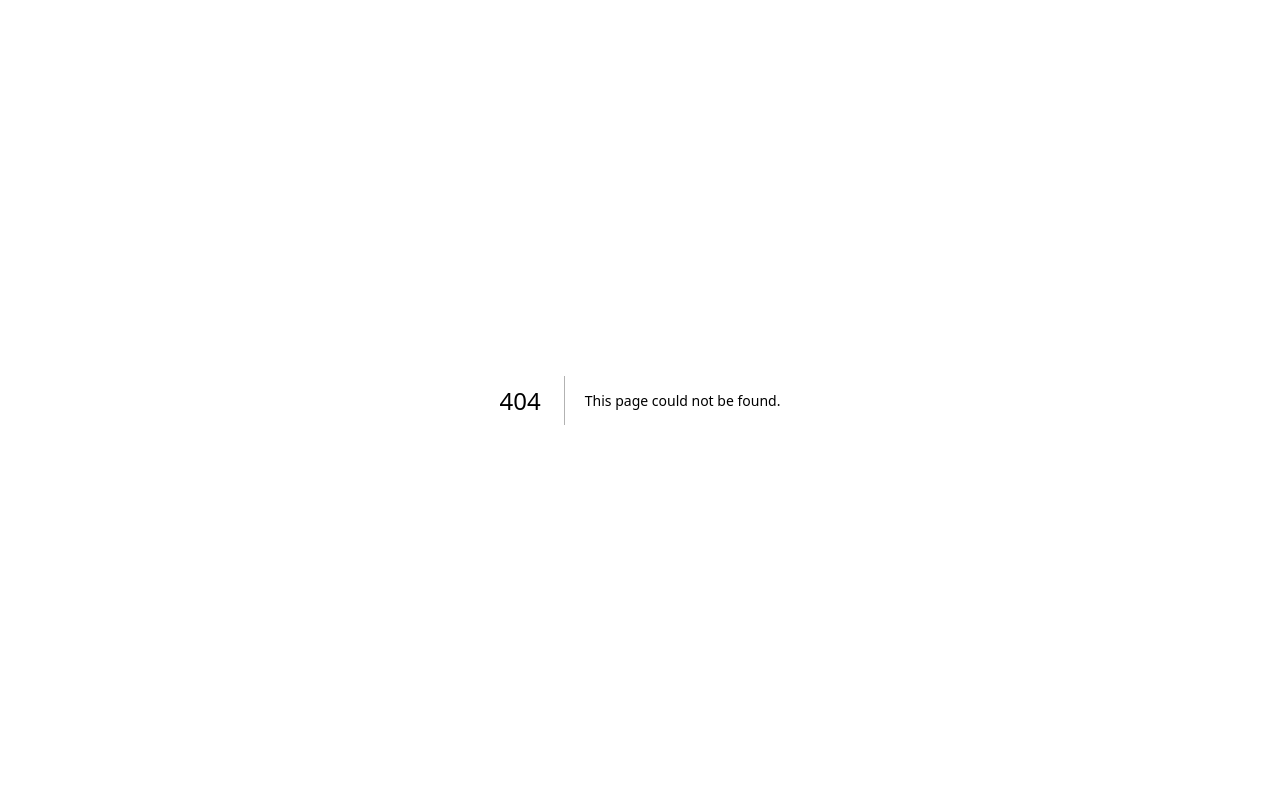
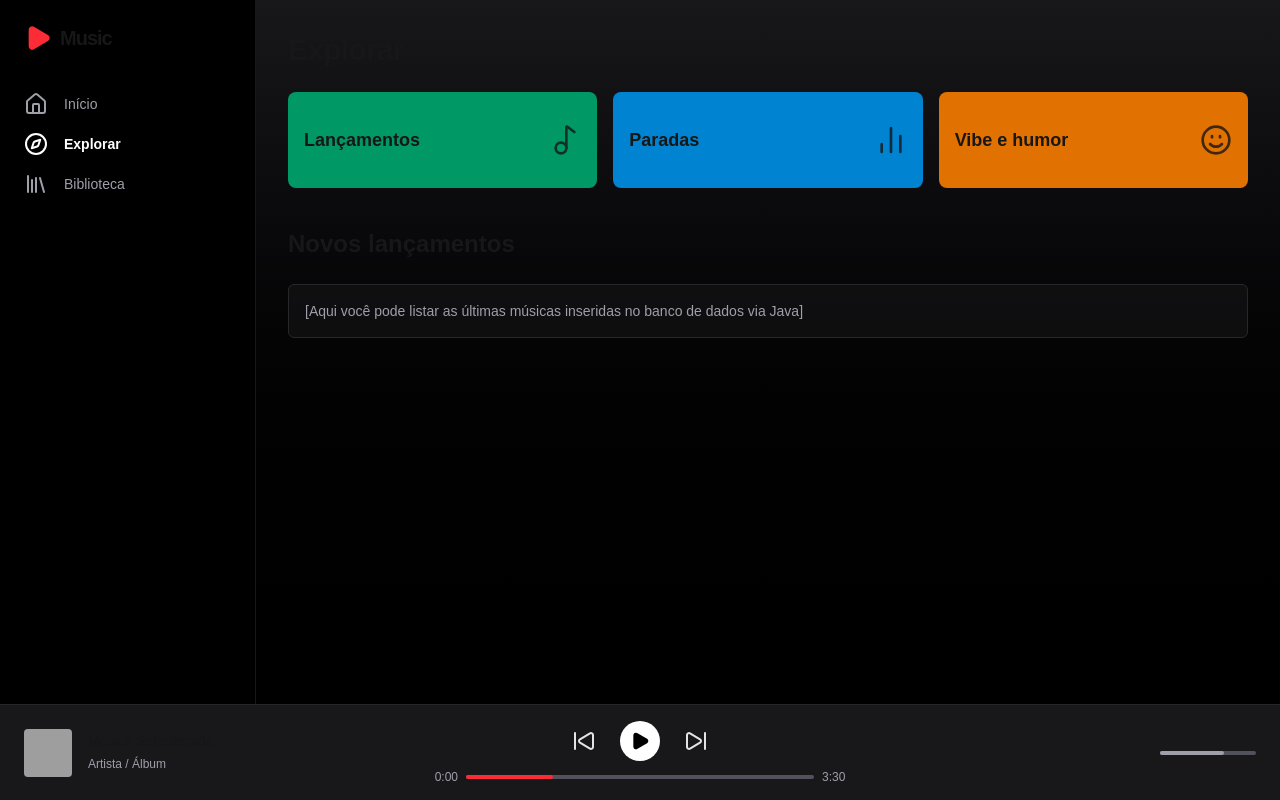
Before and after one commit to ghustdev/clone-youtube-music, a Next.js app in the folder frontend/: page /explore in a window 1280 px wide. Before the commit this address had no page. Built offline with nearby package versions, Linux system fonts and the light colour scheme; grey boxes are pictures that could not be loaded.

Commit message:
feat: implement Explore, Library, Sidebar, and Player components; update Home layout

```diff
--- /dev/null
+++ b/frontend/app/explore/page.tsx
@@ -0,0 +1,36 @@
+import { Music2, BarChart2, Smile } from "lucide-react";
+
+export default function Explore() {
+  const categories = [
+    { label: "Lançamentos", icon: Music2, color: "bg-emerald-600" },
+    { label: "Paradas", icon: BarChart2, color: "bg-sky-600" },
+    { label: "Vibe e humor", icon: Smile, color: "bg-amber-600" },
+  ];
+
+  return (
+    <div className="flex flex-col gap-6">
+      <h1 className="text-3xl font-bold tracking-tight">Explorar</h1>
+
+      <div className="grid grid-cols-1 sm:grid-cols-3 gap-4">
+        {categories.map((cat, i) => {
+          const Icon = cat.icon;
+          return (
+            <div
+              key={i}
+              className={`p-4 h-24 rounded-lg ${cat.color} flex items-center justify-between cursor-pointer hover:brightness-110 transition-all`}
+            >
+              <span className="font-bold text-lg">{cat.label}</span>
+              <Icon size={32} className="opacity-80" />
+            </div>
+          );
+        })}
+      </div>
+
+      <h2 className="text-2xl font-bold mt-4">Novos lançamentos</h2>
+      <div className="bg-zinc-900/50 p-4 rounded-md border border-zinc-800 text-zinc-400 text-sm">
+        [Aqui você pode listar as últimas músicas inseridas no banco de dados
+        via Java]
+      </div>
+    </div>
+  );
+}
--- a/frontend/app/layout.tsx
+++ b/frontend/app/layout.tsx
@@ -1,6 +1,8 @@
 import type { Metadata } from "next";
 import { Geist, Geist_Mono } from "next/font/google";
 import "./globals.css";
+import Sidebar from "@/components/Sidebar";
+import Player from "@/components/Player";
 
 const geistSans = Geist({
   variable: "--font-geist-sans",
@@ -13,8 +15,8 @@ const geistMono = Geist_Mono({
 });
 
 export const metadata: Metadata = {
-  title: "Create Next App",
-  description: "Generated by create next app",
+  title: "YouTube Music Clone",
+  description: "Trabalho de POO - Backend Java",
 };
 
 export default function RootLayout({
@@ -23,11 +25,21 @@ export default function RootLayout({
   children: React.ReactNode;
 }>) {
   return (
-    <html
-      lang="en"
-      className={`${geistSans.variable} ${geistMono.variable} h-full antialiased`}
-    >
-      <body className="min-h-full flex flex-col">{children}</body>
+    <html lang="pt-BR">
+      <body className="h-screen flex flex-col bg-black text-white font-sans overflow-hidden">
+        {/* Corpo principal */}
+        <div className="flex flex-1 overflow-hidden">
+          <Sidebar />
+
+          {/* Aqui é onde as páginas (Home, Explore, Library) vão aparecer */}
+          <main className="flex-1 p-8 overflow-y-auto bg-gradient-to-b from-zinc-900 to-black">
+            {children}
+          </main>
+        </div>
+
+        {/* Player fixo no rodapé */}
+        <Player />
+      </body>
     </html>
   );
 }
--- /dev/null
+++ b/frontend/app/library/page.tsx
@@ -0,0 +1,30 @@
+import { Plus } from "lucide-react";
+
+export default function Library() {
+  return (
+    <div className="flex flex-col gap-6">
+      <div className="flex items-center justify-between">
+        <h1 className="text-3xl font-bold tracking-tight">Biblioteca</h1>
+        <button className="flex items-center gap-2 bg-zinc-800 hover:bg-zinc-700 px-4 py-2 rounded-full text-sm font-medium transition-colors">
+          <Plus size={18} /> Nova Playlist
+        </button>
+      </div>
+
+      <div className="grid grid-cols-1 md:grid-cols-2 gap-4">
+        <div className="p-6 bg-zinc-900 border border-zinc-800 rounded-lg flex flex-col gap-2">
+          <h3 className="font-semibold text-lg">Músicas curtidas</h3>
+          <p className="text-sm text-zinc-400">
+            Sua coleção de faixas favoritas sincronizadas com o backend.
+          </p>
+        </div>
+
+        <div className="p-6 bg-zinc-900 border border-zinc-800 rounded-lg flex flex-col gap-2">
+          <h3 className="font-semibold text-lg">Playlists salvas</h3>
+          <p className="text-sm text-zinc-400">
+            Lê e grava dados estruturados em listas vindas da sua aplicação.
+          </p>
+        </div>
+      </div>
+    </div>
+  );
+}
--- a/frontend/app/page.tsx
+++ b/frontend/app/page.tsx
@@ -1,65 +1,32 @@
-import Image from "next/image";
+import { Play } from "lucide-react";
 
 export default function Home() {
+  const albums = [1, 2, 3, 4, 5];
+
   return (
-    <div className="flex flex-col flex-1 items-center justify-center bg-zinc-50 font-sans dark:bg-black">
-      <main className="flex flex-1 w-full max-w-3xl flex-col items-center justify-between py-32 px-16 bg-white dark:bg-black sm:items-start">
-        <Image
-          className="dark:invert"
-          src="/next.svg"
-          alt="Next.js logo"
-          width={100}
-          height={20}
-          priority
-        />
-        <div className="flex flex-col items-center gap-6 text-center sm:items-start sm:text-left">
-          <h1 className="max-w-xs text-3xl font-semibold leading-10 tracking-tight text-black dark:text-zinc-50">
-            To get started, edit the page.tsx file.
-          </h1>
-          <p className="max-w-md text-lg leading-8 text-zinc-600 dark:text-zinc-400">
-            Looking for a starting point or more instructions? Head over to{" "}
-            <a
-              href="https://vercel.com/templates?framework=next.js&utm_source=create-next-app&utm_medium=appdir-template-tw&utm_campaign=create-next-app"
-              className="font-medium text-zinc-950 dark:text-zinc-50"
-            >
-              Templates
-            </a>{" "}
-            or the{" "}
-            <a
-              href="https://nextjs.org/learn?utm_source=create-next-app&utm_medium=appdir-template-tw&utm_campaign=create-next-app"
-              className="font-medium text-zinc-950 dark:text-zinc-50"
-            >
-              Learning
-            </a>{" "}
-            center.
-          </p>
-        </div>
-        <div className="flex flex-col gap-4 text-base font-medium sm:flex-row">
-          <a
-            className="flex h-12 w-full items-center justify-center gap-2 rounded-full bg-foreground px-5 text-background transition-colors hover:bg-[#383838] dark:hover:bg-[#ccc] md:w-[158px]"
-            href="https://vercel.com/new?utm_source=create-next-app&utm_medium=appdir-template-tw&utm_campaign=create-next-app"
-            target="_blank"
-            rel="noopener noreferrer"
-          >
-            <Image
-              className="dark:invert"
-              src="/vercel.svg"
-              alt="Vercel logomark"
-              width={16}
-              height={16}
-            />
-            Deploy Now
-          </a>
-          <a
-            className="flex h-12 w-full items-center justify-center rounded-full border border-solid border-black/[.08] px-5 transition-colors hover:border-transparent hover:bg-black/[.04] dark:border-white/[.145] dark:hover:bg-[#1a1a1a] md:w-[158px]"
-            href="https://nextjs.org/docs?utm_source=create-next-app&utm_medium=appdir-template-tw&utm_campaign=create-next-app"
-            target="_blank"
-            rel="noopener noreferrer"
-          >
-            Documentation
-          </a>
-        </div>
-      </main>
+    <div className="flex flex-col gap-6">
+      <h1 className="text-3xl font-bold tracking-tight">Ouvir novamente</h1>
+
+      <div className="grid grid-cols-2 md:grid-cols-3 lg:grid-cols-5 gap-6">
+        {albums.map((id) => (
+          <div key={id} className="flex flex-col gap-2 group cursor-pointer">
+            <div className="w-full aspect-square bg-zinc-800 rounded-md overflow-hidden relative">
+              <img
+                src="https://images.unsplash.com/photo-1614613535308-eb5fbd3d2c17?auto=format&fit=crop&q=80&w=300&h=300"
+                alt="Capa do Álbum"
+                className="w-full h-full object-cover group-hover:scale-105 transition-transform duration-300"
+              />
+              <button className="absolute bottom-3 right-3 w-10 h-10 bg-red-500 rounded-full flex items-center justify-center opacity-0 group-hover:opacity-100 transition-all shadow-lg transform translate-y-2 group-hover:translate-y-0">
+                <Play className="fill-black text-black" size={20} />
+              </button>
+            </div>
+            <strong className="text-sm font-medium leading-tight">
+              Álbum Recomendado {id}
+            </strong>
+            <span className="text-xs text-zinc-400">Gênero / Playlist</span>
+          </div>
+        ))}
+      </div>
     </div>
   );
 }
--- /dev/null
+++ b/frontend/components/Player.tsx
@@ -0,0 +1,56 @@
+import { Play, SkipBack, SkipForward } from "lucide-react";
+
+export default function Player() {
+  return (
+    <footer className="h-24 bg-zinc-900 border-t border-zinc-800 flex items-center justify-between px-6 z-10">
+      {/* Informações da Música */}
+      <div className="flex items-center gap-4 w-1/3">
+        <div className="w-12 h-12 bg-zinc-800 rounded md:block hidden">
+          <img
+            src="https://images.unsplash.com/photo-1614613535308-eb5fbd3d2c17?auto=format&fit=crop&q=80&w=60&h=60"
+            alt="Capa"
+            className="w-full h-full object-cover rounded"
+          />
+        </div>
+        <div>
+          <strong className="block text-sm font-normal">
+            Música Selecionada
+          </strong>
+          <span className="text-xs text-zinc-400">Artista / Álbum</span>
+        </div>
+      </div>
+
+      {/* Controles de Reprodução */}
+      <div className="flex flex-col items-center gap-2 w-1/3">
+        <div className="flex items-center gap-6">
+          <SkipBack
+            size={24}
+            className="text-zinc-200 cursor-pointer hover:text-white"
+          />
+          <button className="w-10 h-10 flex items-center justify-center bg-white rounded-full text-black hover:scale-105 transition-transform">
+            <Play className="fill-black" size={20} />
+          </button>
+          <SkipForward
+            size={24}
+            className="text-zinc-200 cursor-pointer hover:text-white"
+          />
+        </div>
+
+        <div className="flex items-center gap-2 w-full max-w-md">
+          <span className="text-xs text-zinc-400">0:00</span>
+          <div className="h-1 rounded-full w-full bg-zinc-600 cursor-pointer relative group">
+            <div className="bg-red-500 w-1/4 h-full rounded-full absolute top-0 left-0"></div>
+          </div>
+          <span className="text-xs text-zinc-400">3:30</span>
+        </div>
+      </div>
+
+      {/* Volume / Extras */}
+      <div className="w-1/3 flex justify-end">
+        <div className="w-24 h-1 bg-zinc-600 rounded-full cursor-pointer">
+          <div className="bg-zinc-400 w-2/3 h-full rounded-full"></div>
+        </div>
+      </div>
+    </footer>
+  );
+}
--- /dev/null
+++ b/frontend/components/Sidebar.tsx
@@ -0,0 +1,50 @@
+"use client";
+
+import React from "react";
+import Link from "next/link";
+import { usePathname } from "next/navigation";
+import { Home, Compass, Library, Play } from "lucide-react";
+
+export default function Sidebar() {
+  const pathname = usePathname(); // Pega a URL atual (ex: '/', '/explore')
+
+  const menuItems = [
+    { href: "/", label: "Início", icon: Home },
+    { href: "/explore", label: "Explorar", icon: Compass },
+    { href: "/library", label: "Biblioteca", icon: Library },
+  ];
+
+  return (
+    <aside className="w-64 bg-black p-6 flex flex-col gap-6 hidden md:flex border-r border-zinc-900">
+      <div className="flex items-center gap-2 mb-4">
+        <Play className="text-red-500 fill-red-500" size={28} />
+        <span className="text-xl font-bold tracking-tighter">Music</span>
+      </div>
+
+      <nav className="flex flex-col gap-4">
+        {menuItems.map((item) => {
+          const Icon = item.icon;
+          const isActive = pathname === item.href; // Verifica se a rota atual é a do botão
+
+          return (
+            <Link
+              key={item.href}
+              href={item.href}
+              className={`flex items-center gap-4 text-sm font-medium transition-colors text-left ${
+                isActive
+                  ? "text-white font-semibold"
+                  : "text-zinc-400 hover:text-white"
+              }`}
+            >
+              <Icon
+                size={24}
+                className={isActive ? "text-white" : "text-zinc-400"}
+              />
+              {item.label}
+            </Link>
+          );
+        })}
+      </nav>
+    </aside>
+  );
+}
--- a/frontend/package.json
+++ b/frontend/package.json
@@ -9,6 +9,7 @@
     "lint": "eslint"
   },
   "dependencies": {
+    "lucide-react": "^1.17.0",
     "next": "16.2.7",
     "react": "19.2.4",
     "react-dom": "19.2.4"
```
Also changed, not shown: 1 other file (tests, documents, lock files or other folders).
